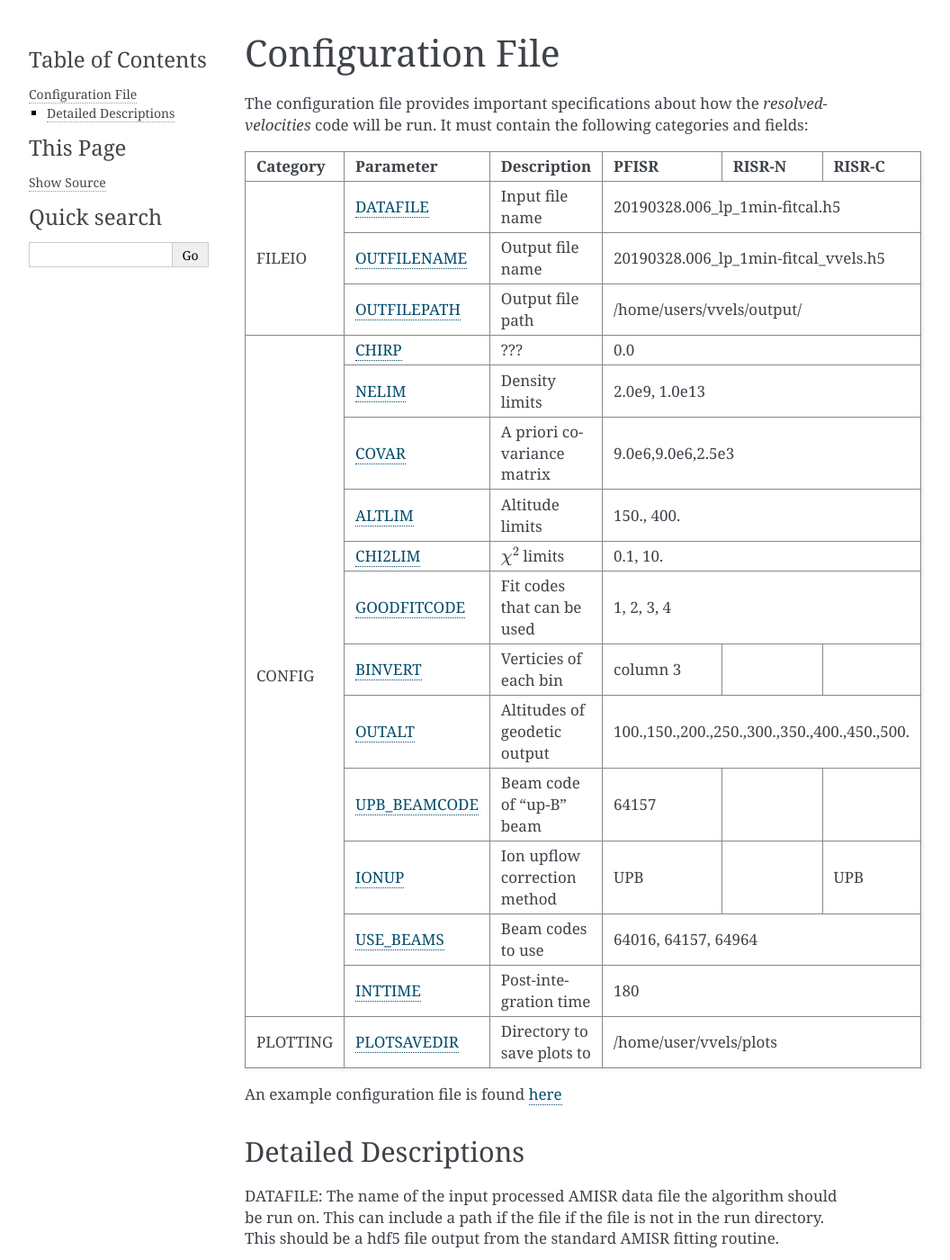
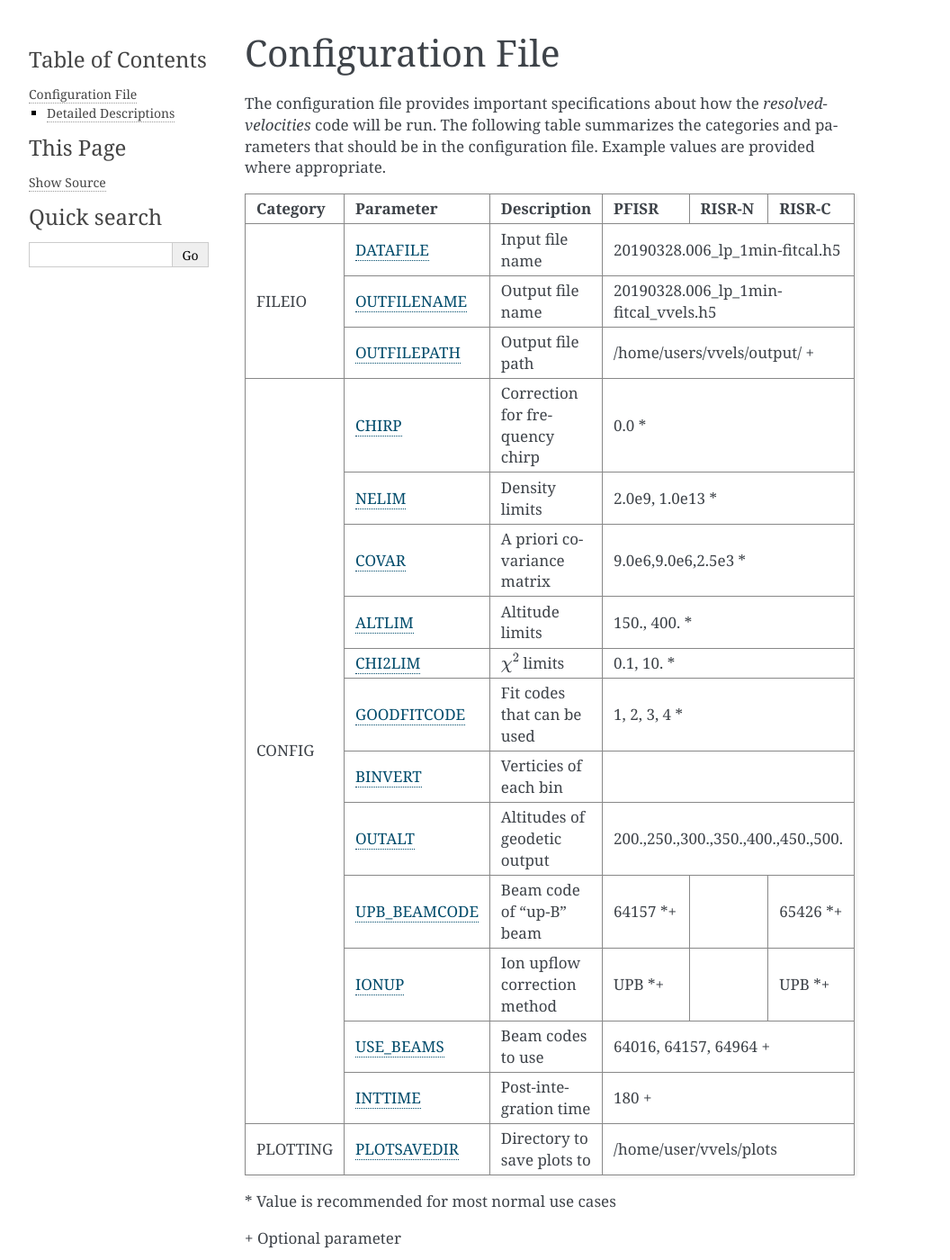
Before and after one commit to amisr/resolvedvelocities, a Sphinx documentation site: the page built from docs/configfile.rst, in a window 1280 px wide and 1400 px high. Shown: the whole window at 90% size, without its empty margins (148-1204 px from the left). Built offline with Sphinx 7.4.7, drawn with Linux system fonts in a browser that asks for light colours; the version number is read from the project's files by our own code; some of the changed text lies outside the part shown.

Commit message:
Clean up configuration file docs.

```diff
--- a/docs/configfile.rst
+++ b/docs/configfile.rst
@@ -3,45 +3,49 @@
 Configuration File
 ==================
 
-The configuration file provides important specifications about how the `resolvedvelocities` code will be run.  It must contain the following categories and fields:
+The configuration file provides important specifications about how the `resolvedvelocities` code will be run.  The following table summarizes the categories and parameters that should be in the configuration file.  Example values are provided where appropriate.
 
-+----------+------------------------------------+------------------------------+---------------+---------+--------------------+
-| Category | Parameter                          | Description                  | PFISR         | RISR-N  | RISR-C             |
-+==========+====================================+==============================+===============+=========+====================+
-| FILEIO   | :ref:`DATAFILE <datafile>`         | Input file name              | 20190328.006_lp_1min-fitcal.h5               |
-|          +------------------------------------+------------------------------+---------------+---------+--------------------+
-|          | :ref:`OUTFILENAME <outfilename>`   | Output file name             | 20190328.006_lp_1min-fitcal_vvels.h5         |
-|          +------------------------------------+------------------------------+---------------+---------+--------------------+
-|          | :ref:`OUTFILEPATH <outfilepath>`   | Output file path             | /home/users/vvels/output/                    |
-+----------+------------------------------------+------------------------------+---------------+---------+--------------------+
-| CONFIG   | :ref:`CHIRP <chirp>`               | ???                          | 0.0                                          |
-|          +------------------------------------+------------------------------+---------------+---------+--------------------+
-|          | :ref:`NELIM <nelim>`               | Density limits               | 2.0e9, 1.0e13                                |
-|          +------------------------------------+------------------------------+---------------+---------+--------------------+
-|          | :ref:`COVAR <covar>`               | A priori covariance matrix   | 9.0e6,9.0e6,2.5e3                            |
-|          +------------------------------------+------------------------------+---------------+---------+--------------------+
-|          | :ref:`ALTLIM <altlim>`             | Altitude limits              | 150., 400.                                   |
-|          +------------------------------------+------------------------------+---------------+---------+--------------------+
-|          | :ref:`CHI2LIM <chi2lim>`           | :math:`\chi^2` limits        | 0.1, 10.                                     |
-|          +------------------------------------+------------------------------+---------------+---------+--------------------+
-|          | :ref:`GOODFITCODE <goodfitcode>`   | Fit codes that can be used   | 1, 2, 3, 4                                   |
-|          +------------------------------------+------------------------------+---------------+---------+--------------------+
-|          | :ref:`BINVERT <binvert>`           | Verticies of each bin        | column 3      |         |                    |
-|          +------------------------------------+------------------------------+---------------+---------+--------------------+
-|          | :ref:`OUTALT <outalt>`             | Altitudes of geodetic output | 100.,150.,200.,250.,300.,350.,400.,450.,500. |
-|          +------------------------------------+------------------------------+---------------+---------+--------------------+
-|          | :ref:`UPB_BEAMCODE <upb_beamcode>` | Beam code of "up-B" beam     | 64157         |         |                    |
-|          +------------------------------------+------------------------------+---------------+---------+--------------------+
-|          | :ref:`IONUP <ionup>`               | Ion upflow correction method | UPB           |         |  UPB               |
-|          +------------------------------------+------------------------------+---------------+---------+--------------------+
-|          | :ref:`USE_BEAMS <use_beams>`       | Beam codes to use            | 64016, 64157, 64964                          |
-|          +------------------------------------+------------------------------+---------------+---------+--------------------+
-|          | :ref:`INTTIME <inttime>`           | Post-integration time        | 180                                          |
-+----------+------------------------------------+------------------------------+---------------+---------+--------------------+
-| PLOTTING | :ref:`PLOTSAVEDIR <plotsavedir>`   | Directory to save plots to   | /home/user/vvels/plots                       |
-+----------+------------------------------------+------------------------------+---------------+---------+--------------------+
++----------+------------------------------------+--------------------------------+---------------+---------+--------------------+
+| Category | Parameter                          | Description                    | PFISR         | RISR-N  | RISR-C             |
++==========+====================================+================================+===============+=========+====================+
+| FILEIO   | :ref:`DATAFILE <datafile>`         | Input file name                | 20190328.006_lp_1min-fitcal.h5               |
+|          +------------------------------------+--------------------------------+---------------+---------+--------------------+
+|          | :ref:`OUTFILENAME <outfilename>`   | Output file name               | 20190328.006_lp_1min-fitcal_vvels.h5         |
+|          +------------------------------------+--------------------------------+---------------+---------+--------------------+
+|          | :ref:`OUTFILEPATH <outfilepath>`   | Output file path               | /home/users/vvels/output/ \+                 |
++----------+------------------------------------+--------------------------------+---------------+---------+--------------------+
+| CONFIG   | :ref:`CHIRP <chirp>`               | Correction for frequency chirp | 0.0 \*                                       |
+|          +------------------------------------+--------------------------------+---------------+---------+--------------------+
+|          | :ref:`NELIM <nelim>`               | Density limits                 | 2.0e9, 1.0e13 \*                             |
+|          +------------------------------------+--------------------------------+---------------+---------+--------------------+
+|          | :ref:`COVAR <covar>`               | A priori covariance matrix     | 9.0e6,9.0e6,2.5e3 \*                         |
+|          +------------------------------------+--------------------------------+---------------+---------+--------------------+
+|          | :ref:`ALTLIM <altlim>`             | Altitude limits                | 150., 400. \*                                |
+|          +------------------------------------+--------------------------------+---------------+---------+--------------------+
+|          | :ref:`CHI2LIM <chi2lim>`           | :math:`\chi^2` limits          | 0.1, 10. \*                                  |
+|          +------------------------------------+--------------------------------+---------------+---------+--------------------+
+|          | :ref:`GOODFITCODE <goodfitcode>`   | Fit codes that can be used     | 1, 2, 3, 4 \*                                |
+|          +------------------------------------+--------------------------------+---------------+---------+--------------------+
+|          | :ref:`BINVERT <binvert>`           | Verticies of each bin          |                                              |
+|          +------------------------------------+--------------------------------+---------------+---------+--------------------+
+|          | :ref:`OUTALT <outalt>`             | Altitudes of geodetic output   | 200.,250.,300.,350.,400.,450.,500.           |
+|          +------------------------------------+--------------------------------+---------------+---------+--------------------+
+|          | :ref:`UPB_BEAMCODE <upb_beamcode>` | Beam code of "up-B" beam       | 64157 \*\+    |         | 65426 \*\+         |
+|          +------------------------------------+--------------------------------+---------------+---------+--------------------+
+|          | :ref:`IONUP <ionup>`               | Ion upflow correction method   | UPB \*\+      |         | UPB \*\+           |
+|          +------------------------------------+--------------------------------+---------------+---------+--------------------+
+|          | :ref:`USE_BEAMS <use_beams>`       | Beam codes to use              | 64016, 64157, 64964 \+                       |
+|          +------------------------------------+--------------------------------+---------------+---------+--------------------+
+|          | :ref:`INTTIME <inttime>`           | Post-integration time          | 180 \+                                       |
++----------+------------------------------------+--------------------------------+---------------+---------+--------------------+
+| PLOTTING | :ref:`PLOTSAVEDIR <plotsavedir>`   | Directory to save plots to     | /home/user/vvels/plots                       |
++----------+------------------------------------+--------------------------------+---------------+---------+--------------------+
 
-An example configuration file is found `here <github url>`_
+\* Value is recommended for most normal use cases
+
+\+ Optional parameter
+
+An `example configuration file <https://github.com/amisr/resolvedvelocities/blob/develop/example_config.ini>`_ is provided that can be copied and adapted as necessary.
 
 
 Detailed Descriptions
@@ -61,7 +65,7 @@ OUTFILEPATH: (Optional) The path where the output resolved velocities hdf5 data
 
 .. _chirp:
 
-CHIRP:
+CHIRP: The line-of-sight velocity correction that should be added to the measured line-of-sight velocity to correct for a frequency chirp in the radar transmit pulse.  This correction should only be necessary for certain RISR-N experiments.
 
 .. _nelim:
 
@@ -97,7 +101,7 @@ UPB_BEAMCODE: (Optional) Beam code for the beam pointing directly up the magneti
 
 .. _ionup:
 
-IONUP: The method used to calculate and correct for any ion upflow component of the velocity.
+IONUP: (Optional) The method used to calculate and correct for any ion upflow component of the velocity.
 
 .. _use_beams:
 
```
